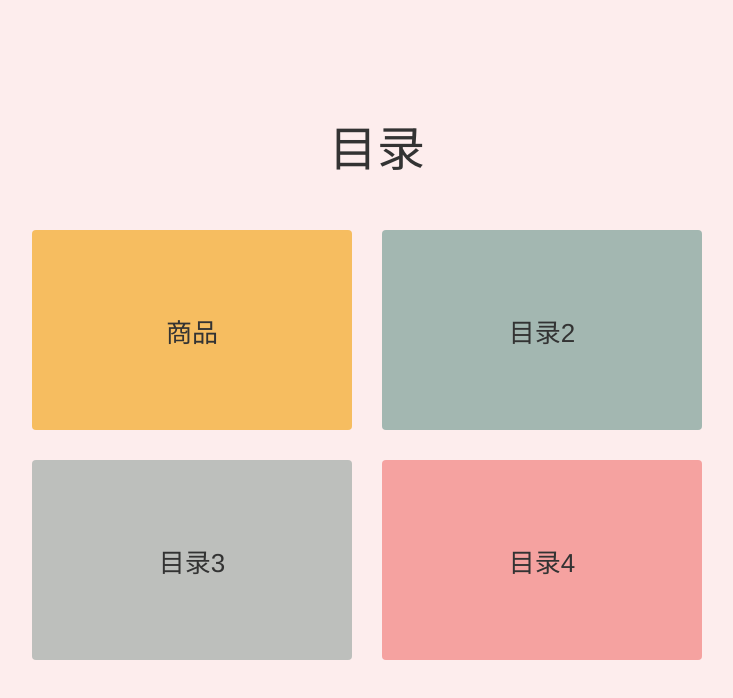
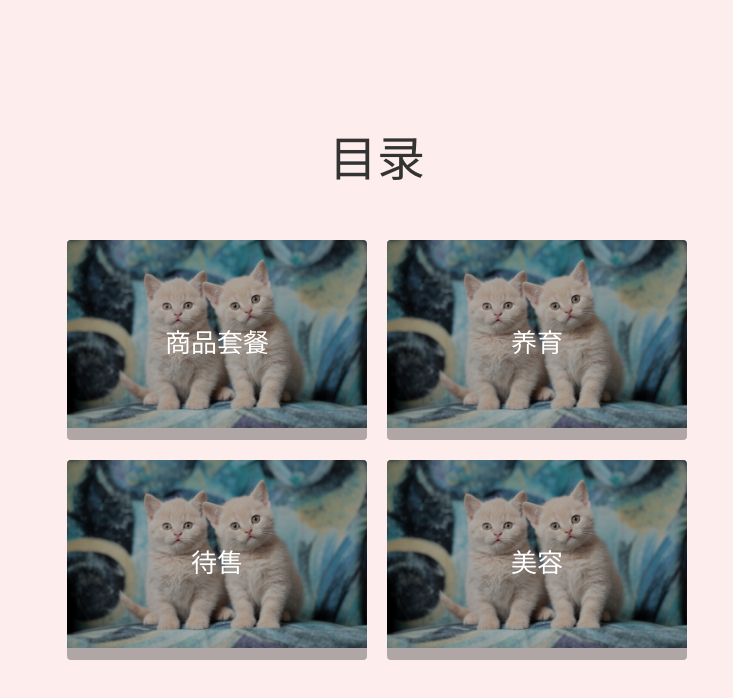
Before and after one commit to yangtao00/vue-static-electron, a Vue app: page /product#/home in a window 1280 px wide. Shown: the top 698 px of the page, without its empty margins (263-996 px from the left). Built offline with nearby package versions, Linux system fonts and the light colour scheme.

Commit message:
feat: 开发

```diff
--- a/src/App.vue
+++ b/src/App.vue
@@ -1,5 +1,7 @@
 <template>
-  <router-view />
+  <transition>
+    <router-view />
+  </transition>
 </template>
 <style lang="scss">
 * {
@@ -14,4 +16,13 @@
   text-align: center;
   color: #333;
 }
+.v-enter-from,
+.v-leave-to {
+  opacity: 0;
+}
+
+.v-leave-from,
+.v-enter-to {
+  opacity: 1;
+}
 </style>
--- a/src/components/back-bar.vue
+++ b/src/components/back-bar.vue
@@ -33,6 +33,7 @@ const handleBack = () => {
   position: sticky;
   top: 0;
   left: 0;
+  z-index: 1111;
   .icon {
     margin-right: 10px;
     font-size: 24px;
--- /dev/null
+++ b/src/image.d.ts
@@ -0,0 +1,5 @@
+declare module '*.png';
+declare module '*.jpeg';
+declare module '*.jpg';
+declare module '*.gif';
+declare module '*.webp';
--- a/src/views/home/constants.ts
+++ b/src/views/home/constants.ts
@@ -1,23 +1,31 @@
+import img1 from './images/1.jpg';
 export const navs = [
   {
     id: 1,
-    name: '商品',
+    name: '商品套餐',
     background: '#f6bd60',
+    img: img1,
     link: '/product',
   },
   {
     id: 2,
-    name: '目录2',
+    name: '养育',
     background: '#a3b7b1',
+    img: img1,
+    link: '/product',
   },
   {
     id: 3,
-    name: '目录3',
+    name: '待售',
     background: '#bdbfbc',
+    img: img1,
+    link: '/product',
   },
   {
     id: 4,
-    name: '目录4',
+    name: '美容',
     background: '#f5a2a0',
+    img: img1,
+    link: '/product',
   },
-]
+];
--- a/src/views/home/index.vue
+++ b/src/views/home/index.vue
@@ -7,22 +7,26 @@
           v-for="nav in navList"
           class="nav-item"
           :key="nav.id"
-          :style="{ background: nav.background }"
           @click="handleClick(nav.link)"
         >
-          <div>{{ nav.name }}</div>
+          <div class="inner">
+            <el-image class="img" :src="nav.img" fit="cover"></el-image>
+            <div class="content">
+              {{ nav.name }}
+            </div>
+          </div>
         </div>
       </div>
     </div>
   </div>
 </template>
 <script setup lang="ts">
-import { ref } from 'vue'
-import { useRouter } from 'vue-router'
-import { navs } from './constants'
-const navList = ref(navs)
-const router = useRouter()
-const handleClick = (link: string) => router.push(link)
+import { ref } from 'vue';
+import { useRouter } from 'vue-router';
+import { navs } from './constants';
+const navList = ref(navs);
+const router = useRouter();
+const handleClick = (link: string) => router.push(link);
 </script>
 <style lang="scss" scoped>
 .page {
@@ -31,7 +35,7 @@ const handleClick = (link: string) => router.push(link)
   display: flex;
   justify-content: center;
   align-items: center;
-  padding: 0 20px;
+  padding: 0 30px;
   .content {
     flex: 1;
   }
@@ -43,19 +47,45 @@ const handleClick = (link: string) => router.push(link)
     width: 690px;
     display: flex;
     flex-wrap: wrap;
+    justify-content: center;
     margin: 0 auto;
     .nav-item {
       font-size: 26px;
       width: 320px;
       height: 200px;
-      display: flex;
-      justify-content: center;
-      align-items: center;
-      border-radius: 4px;
-      margin-bottom: 30px;
-      &:nth-last-child(2n) {
-        margin-right: 30px;
+      margin-bottom: 20px;
+      padding: 0 10px;
+      .inner {
+        width: 100%;
+        height: 100%;
+        border-radius: 4px;
+        position: relative;
+        overflow: hidden;
+        // .img {
+        //   width: 100%;
+        //   height: 100%;
+        // }
+        .content {
+          width: 100%;
+          height: 100%;
+          position: absolute;
+          left: 0;
+          top: 0;
+          right: 0;
+          bottom: 0;
+          z-index: 1;
+          display: flex;
+          justify-content: center;
+          align-items: center;
+          color: #fff;
+          background: rgba(0, 0, 0, 0.3);
+        }
       }
+    }
+  }
+  @media screen and (max-width: 484px) {
+    .nav-box {
+      width: auto;
     }
   }
 }
--- a/src/views/product/index.vue
+++ b/src/views/product/index.vue
@@ -1,6 +1,6 @@
 <template>
   <div class="page">
-    <back-bar />
+    <back-bar bgColor="#fdeded"/>
     <div class="list">
       <div class="list-item" v-for="item in productList" :key="item.id">
         <div class="img"></div>
```
Also changed, not shown: src/views/home/images/1.jpg (added).
